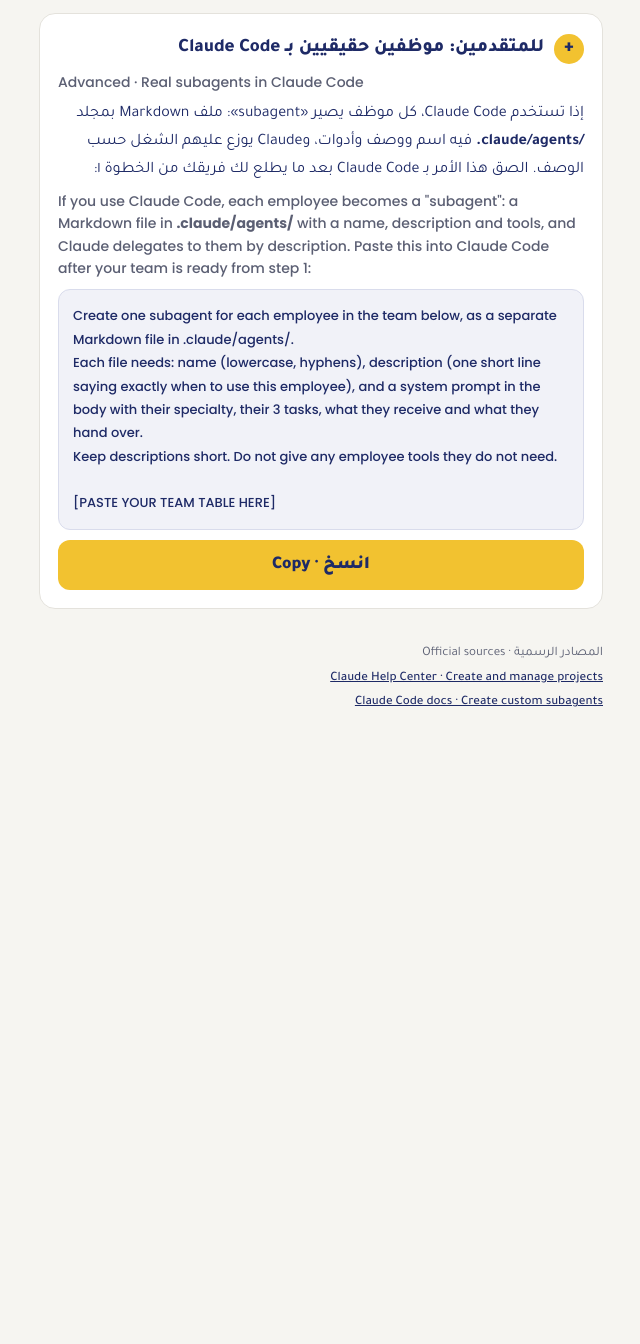
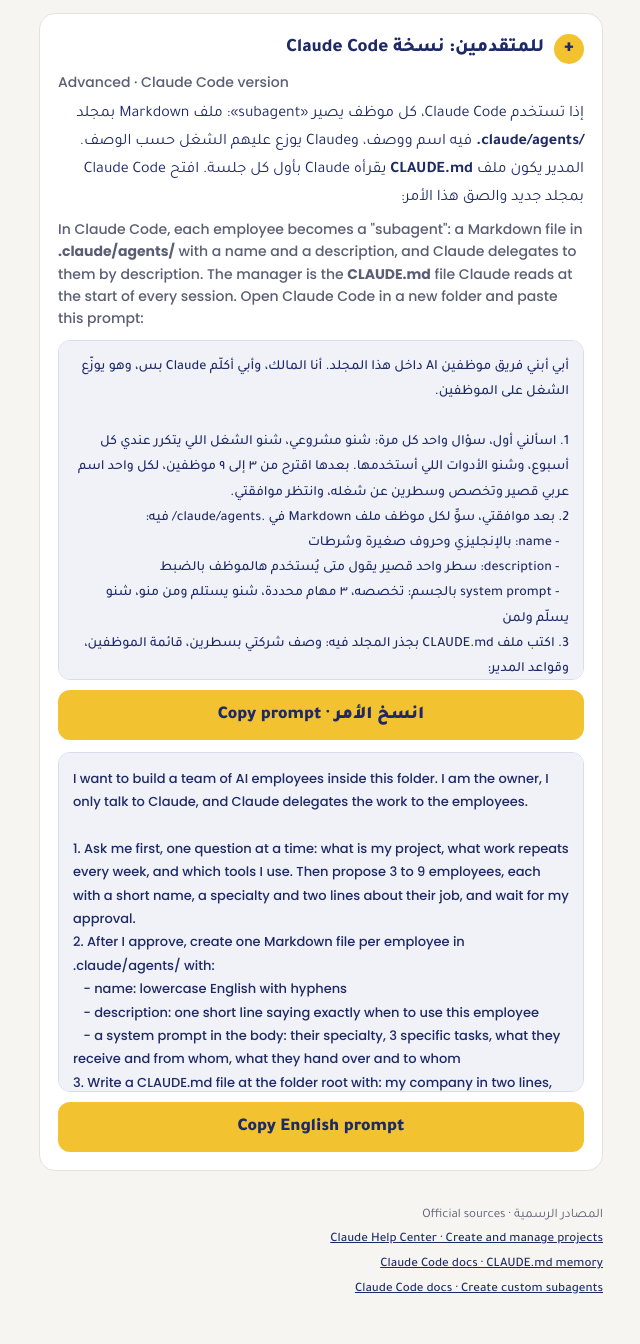
Before and after one commit to hmdalkhudhari/files, a plain HTML site: page my-ai-team/index.html in a window 1280 px wide. Shown: the part 1760-3104 px from the top of the page, without its empty margins (319-959 px from the left). Before the commit the page ends 2517 px from the top, so only its background shows below. Drawn offline with Linux system fonts and the light colour scheme.

Commit message:
نسخة Claude Code: مدير CLAUDE.md وموظفين subagents (عربي + إنجليزي)
Co-Authored-By: Claude Sonnet 5.5 <noreply@anthropic.com>
Claude-Session: https://claude.ai/code/session_01TPNjyuhDtBTw3PJ4SAzMnU

```diff
--- a/my-ai-team/index.html
+++ b/my-ai-team/index.html
@@ -128,21 +128,46 @@ Rules:
 </section>
 
 <section class="step">
-<h2><span class="n">+</span> للمتقدمين: موظفين حقيقيين بـ Claude Code</h2>
-<div class="en">Advanced · Real subagents in Claude Code</div>
-<p>إذا تستخدم Claude Code، كل موظف يصير «subagent»: ملف Markdown بمجلد <b dir="ltr">.claude/agents/</b> فيه اسم ووصف وأدوات، وClaude يوزع عليهم الشغل حسب الوصف. الصق هذا الأمر بـ Claude Code بعد ما يطلع لك فريقك من الخطوة ١:</p>
-<div class="en">If you use Claude Code, each employee becomes a "subagent": a Markdown file in <b>.claude/agents/</b> with a name, description and tools, and Claude delegates to them by description. Paste this into Claude Code after your team is ready from step 1:</div>
-<pre id="cc" class="ltr" style="margin-top:10px">Create one subagent for each employee in the team below, as a separate Markdown file in .claude/agents/.
-Each file needs: name (lowercase, hyphens), description (one short line saying exactly when to use this employee), and a system prompt in the body with their specialty, their 3 tasks, what they receive and what they hand over.
-Keep descriptions short. Do not give any employee tools they do not need.
+<h2><span class="n">+</span> للمتقدمين: نسخة Claude Code</h2>
+<div class="en">Advanced · Claude Code version</div>
+<p>إذا تستخدم Claude Code، كل موظف يصير «subagent»: ملف Markdown بمجلد <b dir="ltr">.claude/agents/</b> فيه اسم ووصف، وClaude يوزع عليهم الشغل حسب الوصف. المدير يكون ملف <b dir="ltr">CLAUDE.md</b> يقرأه Claude بأول كل جلسة. افتح Claude Code بمجلد جديد والصق هذا الأمر:</p>
+<div class="en">In Claude Code, each employee becomes a "subagent": a Markdown file in <b>.claude/agents/</b> with a name and a description, and Claude delegates to them by description. The manager is the <b>CLAUDE.md</b> file Claude reads at the start of every session. Open Claude Code in a new folder and paste this prompt:</div>
+<pre id="cc" style="margin-top:10px">أبي أبني فريق موظفين AI داخل هذا المجلد. أنا المالك، وأبي أكلّم Claude بس، وهو يوزّع الشغل على الموظفين.
 
-[PASTE YOUR TEAM TABLE HERE]</pre>
-<button class="copy" id="c2">انسخ · Copy</button>
+1. اسألني أول، سؤال واحد كل مرة: شنو مشروعي، شنو الشغل اللي يتكرر عندي كل أسبوع، وشنو الأدوات اللي أستخدمها. بعدها اقترح من ٣ إلى ٩ موظفين، لكل واحد اسم عربي قصير وتخصص وسطرين عن شغله، وانتظر موافقتي.
+2. بعد موافقتي، سوِّ لكل موظف ملف Markdown في .claude/agents/ فيه:
+   - name: بالإنجليزي وحروف صغيرة وشرطات
+   - description: سطر واحد قصير يقول متى يُستخدم هالموظف بالضبط
+   - system prompt بالجسم: تخصصه، ٣ مهام محددة، شنو يستلم ومن منو، شنو يسلّم ولمن
+3. اكتب ملف CLAUDE.md بجذر المجلد فيه: وصف شركتي بسطرين، قائمة الموظفين، وقواعد المدير:
+   - كل طلب مني تختار له الموظف المناسب، وإذا يحتاج أكثر من واحد نفّذهم بالتسلسل.
+   - ابدأ كل رد بذكر اسم الموظف اللي اشتغل.
+   - أي نشر أو إرسال أو دفع أو تغيير إعدادات يكون بموافقتي أنا بكلامي، لكل مرة لحالها.
+   - لا تخترع معلومات أو أرقام، وإذا ناقصك شي اسألني.
+   - أي تصحيح مني تحوّله لقاعدة مكتوبة بـ CLAUDE.md.
+4. في النهاية اعطني ٣ طلبات أجرب بها الفريق.</pre>
+<button class="copy" id="c2">انسخ الأمر · Copy prompt</button>
+<pre id="cc-en" class="ltr" style="margin-top:12px">I want to build a team of AI employees inside this folder. I am the owner, I only talk to Claude, and Claude delegates the work to the employees.
+
+1. Ask me first, one question at a time: what is my project, what work repeats every week, and which tools I use. Then propose 3 to 9 employees, each with a short name, a specialty and two lines about their job, and wait for my approval.
+2. After I approve, create one Markdown file per employee in .claude/agents/ with:
+   - name: lowercase English with hyphens
+   - description: one short line saying exactly when to use this employee
+   - a system prompt in the body: their specialty, 3 specific tasks, what they receive and from whom, what they hand over and to whom
+3. Write a CLAUDE.md file at the folder root with: my company in two lines, the list of employees, and the manager rules:
+   - For every request, pick the right employee; if it needs more than one, run them in sequence.
+   - Start every reply by naming the employee who did the work.
+   - Any publishing, sending, payment or settings change needs my own words of approval, each time separately.
+   - Do not invent facts or numbers; if something is missing, ask me.
+   - Turn any correction from me into a written rule in CLAUDE.md.
+4. At the end, give me 3 requests to test the team.</pre>
+<button class="copy" id="c3">Copy English prompt</button>
 </section>
 
 <footer>
 <div>المصادر الرسمية · Official sources</div>
 <a href="https://support.claude.com/en/articles/9519177-how-can-i-create-and-manage-projects" target="_blank" rel="noopener">Claude Help Center · Create and manage projects</a>
+<a href="https://code.claude.com/docs/en/memory" target="_blank" rel="noopener">Claude Code docs · CLAUDE.md memory</a>
 <a href="https://code.claude.com/docs/en/sub-agents" target="_blank" rel="noopener">Claude Code docs · Create custom subagents</a>
 </footer>
 </div>
@@ -154,4 +179,5 @@ var cur='ar';
 document.querySelectorAll('.tab').forEach(function(b){b.onclick=function(){cur=b.dataset.t;document.querySelectorAll('.tab').forEach(function(x){x.classList.toggle('on',x===b)});document.getElementById('p-ar').classList.toggle('hide',cur!=='ar');document.getElementById('p-en').classList.toggle('hide',cur!=='en')}});
 document.getElementById('c1').onclick=function(){cp(cur,this)};
 document.getElementById('c2').onclick=function(){cp('cc',this)};
+document.getElementById('c3').onclick=function(){cp('cc-en',this)};
 </script></body></html>
```
